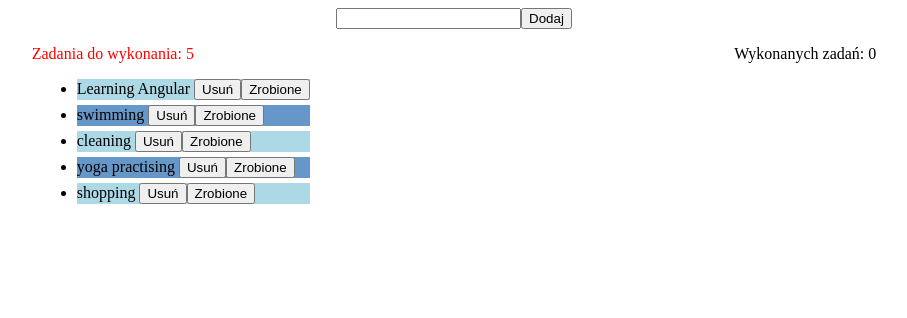
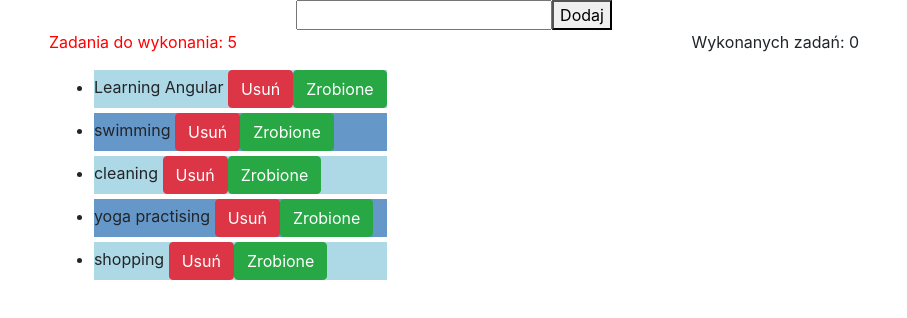
Before and after one commit to tomaszbabinski/Angular_exercises_binding, an Angular app: page / in a window 1280 px wide. Shown: the top 318 px of the page, without its empty margins (186-1093 px from the left). Built offline with nearby package versions, Linux system fonts and the light colour scheme.

Commit message:
Adding Bootstrap

```diff
--- a/angular.json
+++ b/angular.json
@@ -24,7 +24,8 @@
               "src/assets"
             ],
             "styles": [
-              "src/styles.css"
+              "src/styles.css",
+              "node_modules/bootstrap/dist/css/bootstrap.min.css"
             ],
             "scripts": []
           },
--- a/package.json
+++ b/package.json
@@ -19,6 +19,7 @@
     "@angular/platform-browser": "~8.1.1",
     "@angular/platform-browser-dynamic": "~8.1.1",
     "@angular/router": "~8.1.1",
+    "bootstrap": "^4.4.0",
     "rxjs": "~6.4.0",
     "tslib": "^1.9.0",
     "zone.js": "~0.9.1"
--- a/src/app/todo-task/todo-task.component.html
+++ b/src/app/todo-task/todo-task.component.html
@@ -4,8 +4,8 @@
     <ul>
       <li *ngFor="let task of tasksList; let odd = odd"  [ngClass]="{'odd-li': odd, 'last-li': tasksList.length===1}">
         {{task}}
-        <button (click)="remove(task)">Usuń</button>
-        <button (click)="done(task)">Zrobione</button>
+        <button type="button" class="btn btn-danger" (click)="remove(task)">Usuń</button>
+        <button type="button" class="btn btn-success" (click)="done(task)">Zrobione</button>
       </li>
     </ul>
   </ng-container>
```
Also changed, not shown: 1 other file (tests, documents, lock files or other folders).
